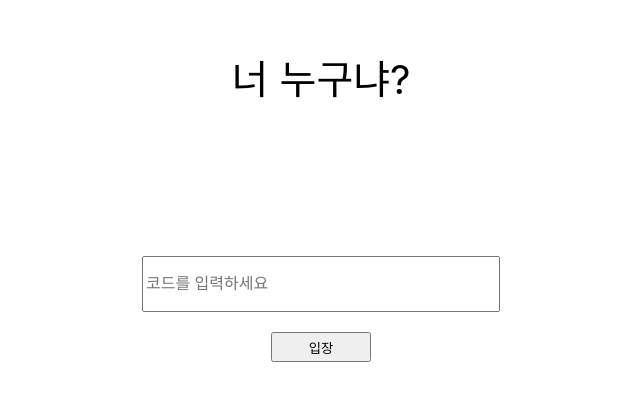
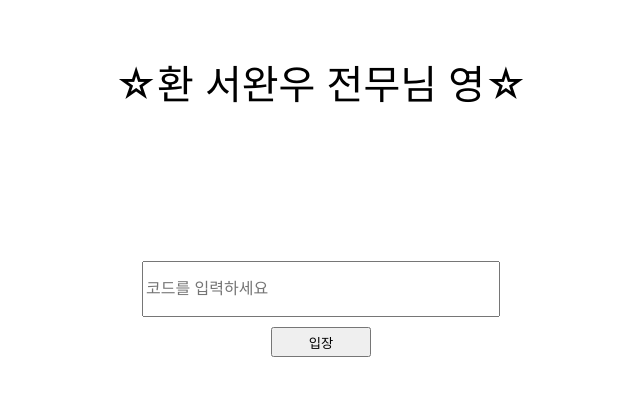
Before and after one commit to KOREAparksh/TennisKing, a React (Create React App) app in the folder front/: page / in a window 1280 px wide. Shown: the part 195-596 px from the top of the page, without its empty margins (319-959 px from the left). Built offline with nearby package versions, Linux system fonts and the light colour scheme.

Commit message:
Feat: 코드 잘못되면 경고창 나오게 수정

```diff
--- a/front/src/pages/login/Login.css
+++ b/front/src/pages/login/Login.css
@@ -20,4 +20,15 @@
 	width: 350px;
 	height: 50px;
 	font-size: medium;
+	margin-bottom: 10px;
 }
+
+#LoginButton {
+	width: 100px;
+	height: 30px;
+}
+
+#WrongCode{
+	color: red;
+	margin-bottom: 10px;
+}
--- a/front/src/pages/login/Login.js
+++ b/front/src/pages/login/Login.js
@@ -5,6 +5,7 @@ function Login()
 {
 
 	const [text, setText] = useState("");
+	const [isValid, setIsValid] = useState(true);
 
 	const onChangeText = (object) =>{
 		setText(object.target.value);
@@ -12,6 +13,7 @@ function Login()
 
 	const onTapButton = () => {
 		alert(text);
+		setIsValid(false)
 		return false;
 	}
 
@@ -19,7 +21,7 @@ function Login()
 	return (
 	<div id="Container">
 		<div id="Logo">
-			너 누구냐?
+			☆환 서완우 전무님 영☆
 		</div>
 		<div id="Test">
 			<form>
@@ -27,7 +29,12 @@ function Login()
 					<input type="text" id="InputCode" placeholder="코드를 입력하세요"
 									value={text} onChange={onChangeText}/>
 					</div>
-				<div><button type="submit" onClick={onTapButton} >입장</button></div>
+				<div id="WrongCode" hidden={isValid}>코드가 올바르지 않습니다.</div>
+				<div>
+					<input type="button" id="LoginButton" value="입장"
+						onSubmit="return false;" onClick={onTapButton}/>
+				</div>
+
 			</form>
 		</div>
 	</div>);
```
